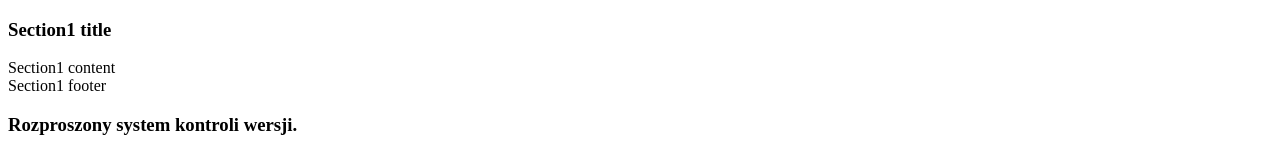
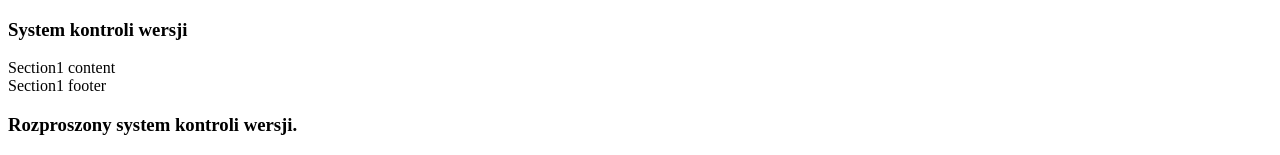
Before and after one commit to Aylszen/islabpio_191874, a plain HTML site: page index.html in a window 1280 px wide. Shown: the top 155 px of the page. Drawn offline with Linux system fonts and the light colour scheme.

Commit message:
Dodanie tytułu System kontoli wersji

```diff
--- a/index.html
+++ b/index.html
@@ -9,7 +9,7 @@
 		</nav>
 		<section id="section1" class="panel panel-default">
 			<div class="panel-heading">
-	    		<h3 class="panel-title">Section1 title</h3>
+	    		<h3 class="panel-title">System kontroli wersji</h3>
 		  	</div>
 	  		<div class="panel-body">
 	    		Section1 content
```
